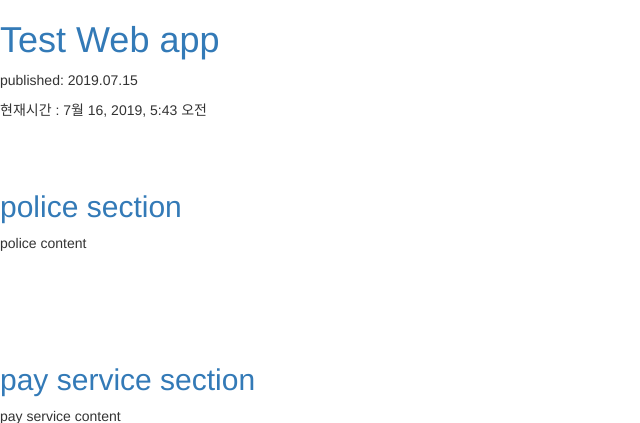
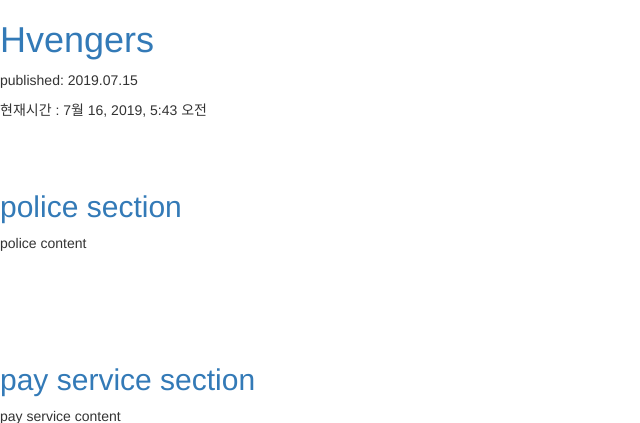
Before and after one commit to Hvengers/server, a Django app: page / in a window 1280 px wide. Shown: the top 423 px of the page, without its empty margins (0-640 px from the left). Run offline with Django 3.2, Linux system fonts and the light colour scheme; some libraries are stand-ins or nearby versions.

Commit message:
template revised2

```diff
--- a/blog/templates/blog/post_list.html
+++ b/blog/templates/blog/post_list.html
@@ -6,7 +6,7 @@
     </head>
     <body>
         <div>
-            <h1><a href="">Test Web app</a></h1>
+            <h1><a href="">Hvengers</a></h1>
             <p>published: 2019.07.15</p>
         </div>
         <div>
```
